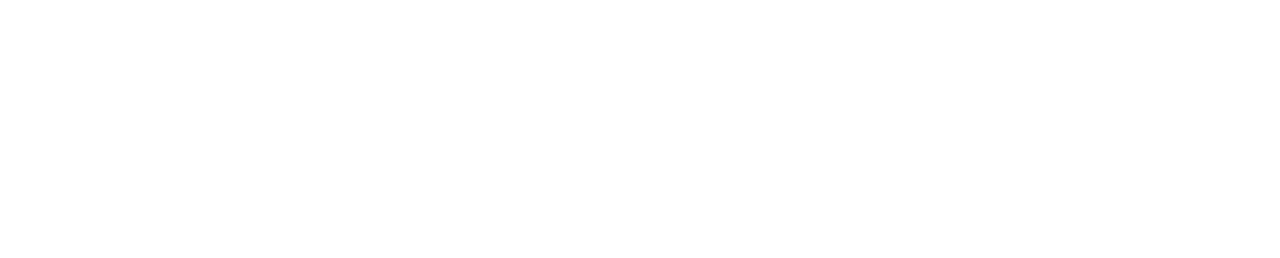
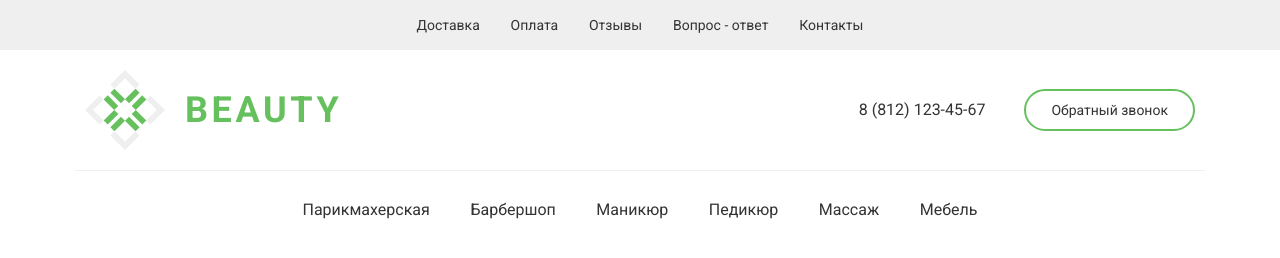
Before and after one commit to DmitriyRim/beauty, a plain HTML site: page index.html in a window 1280 px wide. Drawn offline with Linux system fonts and the light colour scheme.

Commit message:
feat: added header

```diff
--- /dev/null
+++ b/css/_header.sass
@@ -0,0 +1,18 @@
+.header
+    &__top-container
+        padding: 20px 10px
+        display: flex
+        justify-content: space-between
+        align-items: center
+        border-bottom: 1px solid $grey
+    &__call
+        & > span
+            margin-right: 35px
+    &__nav
+        display: flex
+        justify-content: space-between
+        align-items: center
+        max-width: 675px
+        width: 100%
+        margin: 0 auto
+        padding: 30px 0
--- /dev/null
+++ b/css/_nav.sass
@@ -0,0 +1,15 @@
+.nav
+    background: $grey
+.menu
+    display: flex
+    justify-content: space-between
+    padding: 16px 0
+    max-width: 447px
+    width: 100%
+
+    &__link
+        font-size: 14px
+        line-height: 16px
+        color: $dark
+        &:hover
+            color: $green
--- a/css/_style.sass
+++ b/css/_style.sass
@@ -1,6 +1,5 @@
 :root
     box-sizing: border-box
-    font-size: calc(1vw + 1em)
 *,
 *::after,
 *::before
@@ -13,9 +12,36 @@ h4
 body
     margin: 0
     font-family: 'Roboto', sans-serif
+    font-weight: normal
+    color: #333
 a:link
     text-decoration: none
 ul
     list-style: none
     padding-left: 0
 .container
+    max-width: 1130px
+    margin: 0 auto
+.logo
+    display: flex
+    align-items: center
+    font-weight: 700
+    font-size: 36px
+    line-height: 42px
+    letter-spacing: 0.1em
+    color: $green
+    text-transform: uppercase
+    & > img
+        max-width: 80px
+        margin-right: 20px
+.btn
+    display: inline-block
+    font-size: 14px
+    line-height: 16px
+    padding: 11px 25px
+    border: 2px solid $green
+    border-radius: 40px
+    color: $dark
+.btn__light
+    color: #fff
+    border-color: #fff
--- a/css/style.sass
+++ b/css/style.sass
@@ -0,0 +1,4 @@
+@import './_var'
+@import './_style'
+@import './_nav'
+@import './_header'
--- a/index.html
+++ b/index.html
@@ -12,6 +12,33 @@
     <link rel="stylesheet" href="./css/style.css">
 </head>
 <body>
-
+    <nav class="nav">
+        <ul class="menu container">
+            <li class="menu__list"><a href="#" class="menu__link">Доставка</a></li>
+            <li class="menu__list"><a href="#" class="menu__link">Оплата</a></li>
+            <li class="menu__list"><a href="#" class="menu__link">Отзывы</a></li>
+            <li class="menu__list"><a href="#" class="menu__link">Вопрос - ответ</a></li>
+            <li class="menu__list"><a href="#" class="menu__link">Контакты</a></li>
+        </ul>
+    </nav>
+    <header class="header container">
+        <div class="header__top-bar">
+            <div class="container header__top-container">
+                <a href="#" class="logo"><img src="./img/logo.svg" alt="Beauty">Beauty</a>
+                <div class="header__call">
+                    <span>8 (812) 123-45-67</span>
+                    <a href="tel:+7 (812) 123-45-67" class="btn">Обратный звонок</a>
+                </div>
+            </div>
+            <ul class="header__nav">
+                <li class="header__nav-list"><a href="#" class="header__nav-link"></a>Парикмахерская</a></li>
+                <li class="header__nav-list"><a href="#" class="header__nav-link"></a>Барбершоп</a></li>
+                <li class="header__nav-list"><a href="#" class="header__nav-link"></a>Маникюр</a></li>
+                <li class="header__nav-list"><a href="#" class="header__nav-link"></a>Педикюр</a></li>
+                <li class="header__nav-list"><a href="#" class="header__nav-link"></a>Массаж</a></li>
+                <li class="header__nav-list"><a href="#" class="header__nav-link"></a>Мебель</a></li>
+            </ul>
+        </div>
+    </header>
 </body>
 </html>
```
Also changed, not shown: css/style.css, img/logo.svg (added), 1 other file.
